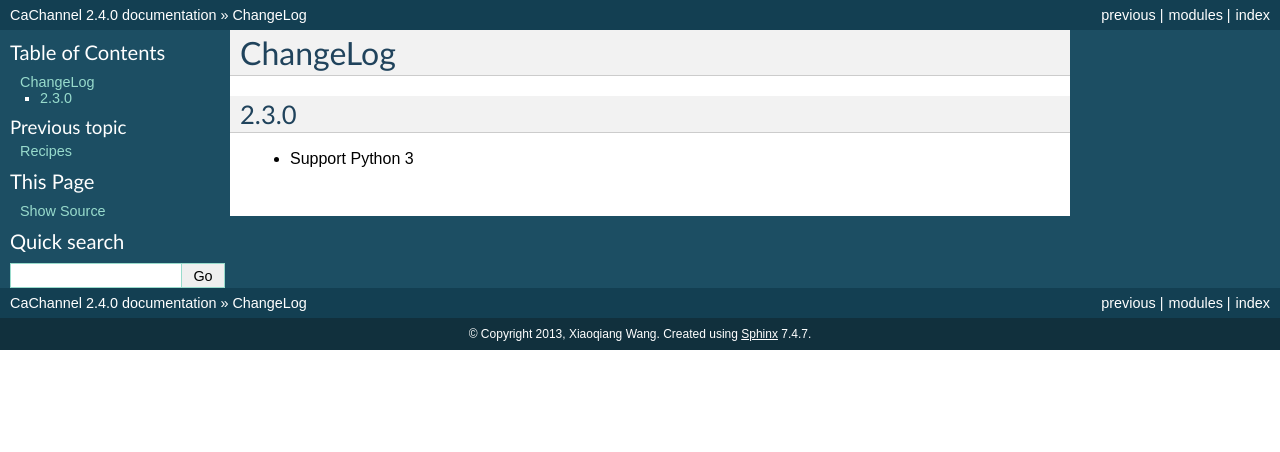
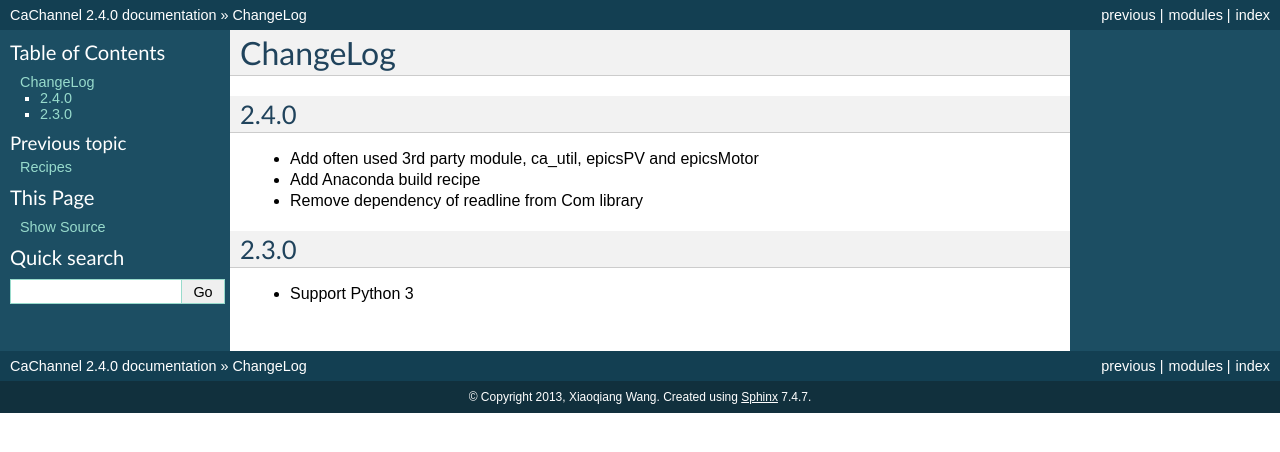
Before and after one commit to CaChannel/CaChannel, a Sphinx documentation site: the page built from docs/source/changes.rst, in a window 1280 px wide. Shown: the top 452 px of the page. Built offline with Sphinx 7.4.7, drawn with Linux system fonts in a browser that asks for light colours.

Commit message:
add 2.4.0 changelog

```diff
--- a/docs/source/changes.rst
+++ b/docs/source/changes.rst
@@ -1,5 +1,12 @@
 ChangeLog
 =========
+
+2.4.0
+-----
+
+- Add often used 3rd party module, ca_util, epicsPV and epicsMotor
+- Add Anaconda build recipe
+- Remove dependency of readline from Com library
 
 2.3.0
 -----
```
